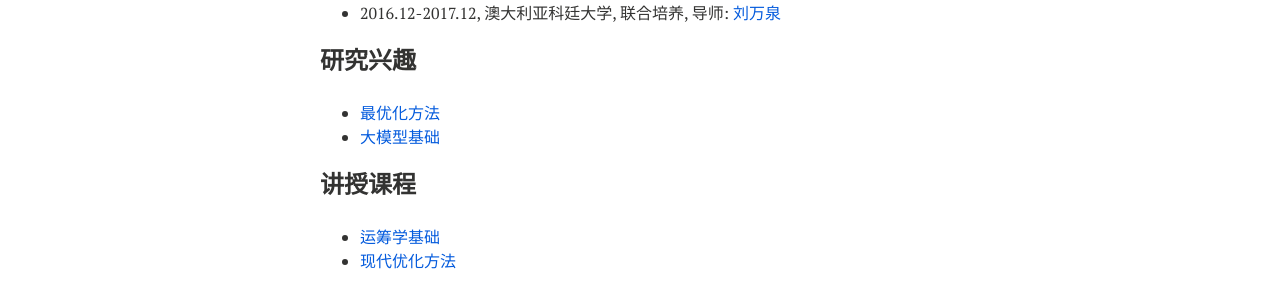
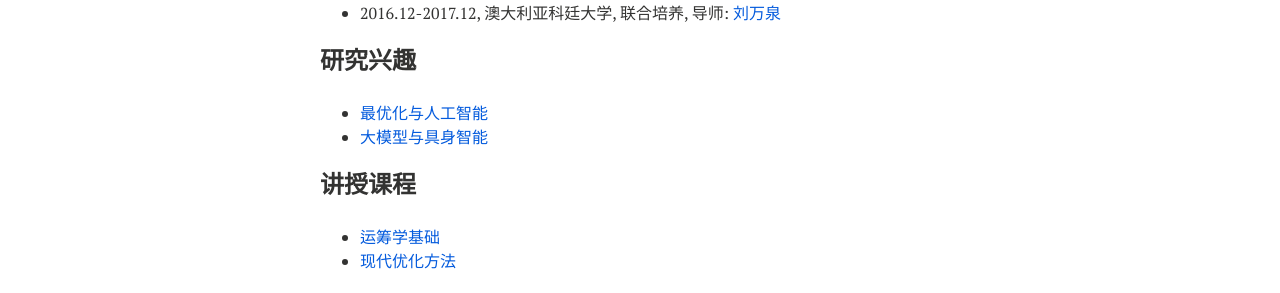
Before and after one commit to xianchaoxiu/xianchaoxiu.github.io, a Jekyll site: the page built from chinese/index.md, in a window 1280 px wide. Shown: the part 396-689 px from the top of the page. Built offline with Jekyll 4.4.1, drawn with Linux system fonts in a browser that asks for light colours; nearby versions of some CDN libraries.

Commit message:
Update index.md

```diff
--- a/chinese/index.md
+++ b/chinese/index.md
@@ -21,8 +21,8 @@ share: false
 
 
 ### 研究兴趣
-* <a href="https://xianchaoxiu.github.io/chinese/research/OPT/" class="textlink" target="_blank"> 最优化方法 </a><br>
-* <a href="https://xianchaoxiu.github.io/chinese/research/LLM/" class="textlink" target="_blank"> 大模型基础 </a><br>
+* <a href="https://xianchaoxiu.github.io/chinese/research/OPT/" class="textlink" target="_blank"> 最优化与人工智能 </a><br>
+* <a href="https://xianchaoxiu.github.io/chinese/research/LLM/" class="textlink" target="_blank"> 大模型与具身智能 </a><br>
 
 
 ### 讲授课程
```
